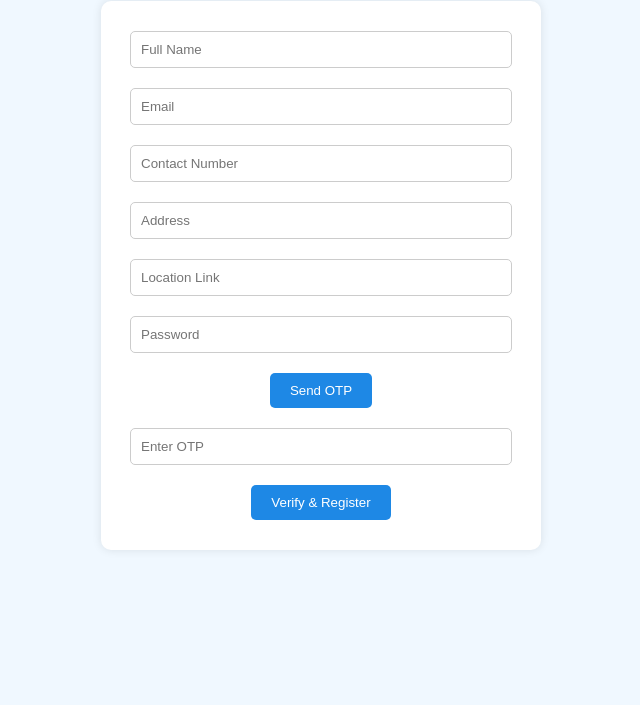
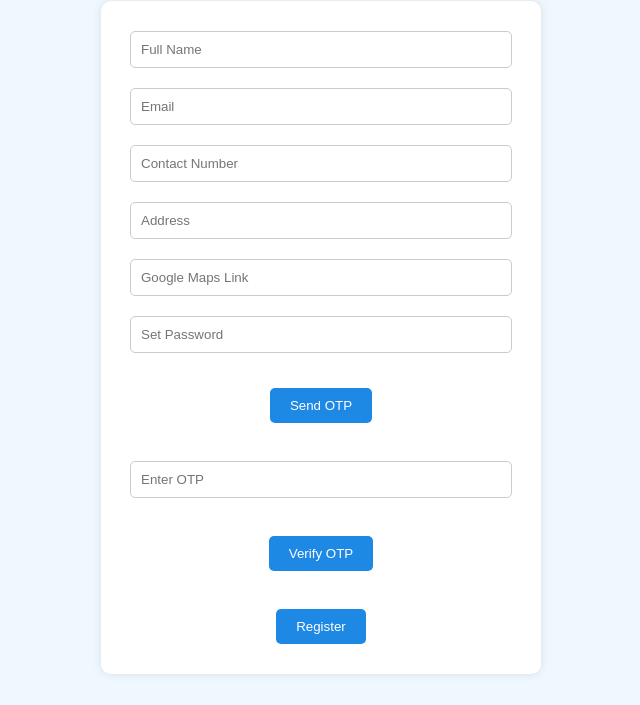
Before and after one commit to AbhayC17/FeedConnectOrg, a plain HTML site: page donor-register.html in a window 1280 px wide. Shown: the part 95-800 px from the top of the page, without its empty margins (319-959 px from the left). Drawn offline with Linux system fonts and the light colour scheme.

Commit message:
Update donor-register.html

```diff
--- a/donor-register.html
+++ b/donor-register.html
@@ -2,22 +2,32 @@
 <html lang="en">
 <head>
   <meta charset="UTF-8">
-  <title>New Donor Registration</title>
+  <title>Donor Registration - FeedConnect</title>
   <link rel="stylesheet" href="style.css">
 </head>
 <body>
   <h2>Donor Registration</h2>
+
   <form id="donorForm">
-    <input type="text" name="name" placeholder="Full Name" required><br>
-    <input type="email" name="email" placeholder="Email" required><br>
+    <input type="text" id="name" name="name" placeholder="Full Name" required><br>
+    <input type="email" id="email" name="email" placeholder="Email" required><br>
     <input type="tel" name="contact" placeholder="Contact Number" required><br>
     <input type="text" name="address" placeholder="Address" required><br>
-    <input type="url" name="location" placeholder="Location Link" required><br>
-    <input type="password" name="password" placeholder="Password" required><br>
-    <button type="button" onclick="sendOTP('donor')">Send OTP</button><br>
-    <input type="text" id="otpInput" placeholder="Enter OTP"><br>
-    <button type="submit">Verify & Register</button>
+    <input type="url" name="location" placeholder="Google Maps Link" required><br>
+    <input type="password" name="password" placeholder="Set Password" required><br>
+
+    <!-- OTP Field and Buttons -->
+    <div style="margin-top: 15px;">
+      <button type="button" onclick="sendOTP()">Send OTP</button><br><br>
+      <input type="text" id="otp" placeholder="Enter OTP"><br><br>
+      <button type="button" onclick="verifyOTP()">Verify OTP</button>
+    </div>
+
+    <br><button type="submit">Register</button>
   </form>
+
+  <!-- JavaScript files -->
   <script src="script.js"></script>
+  <script src="otp.js"></script>
 </body>
 </html>
```
